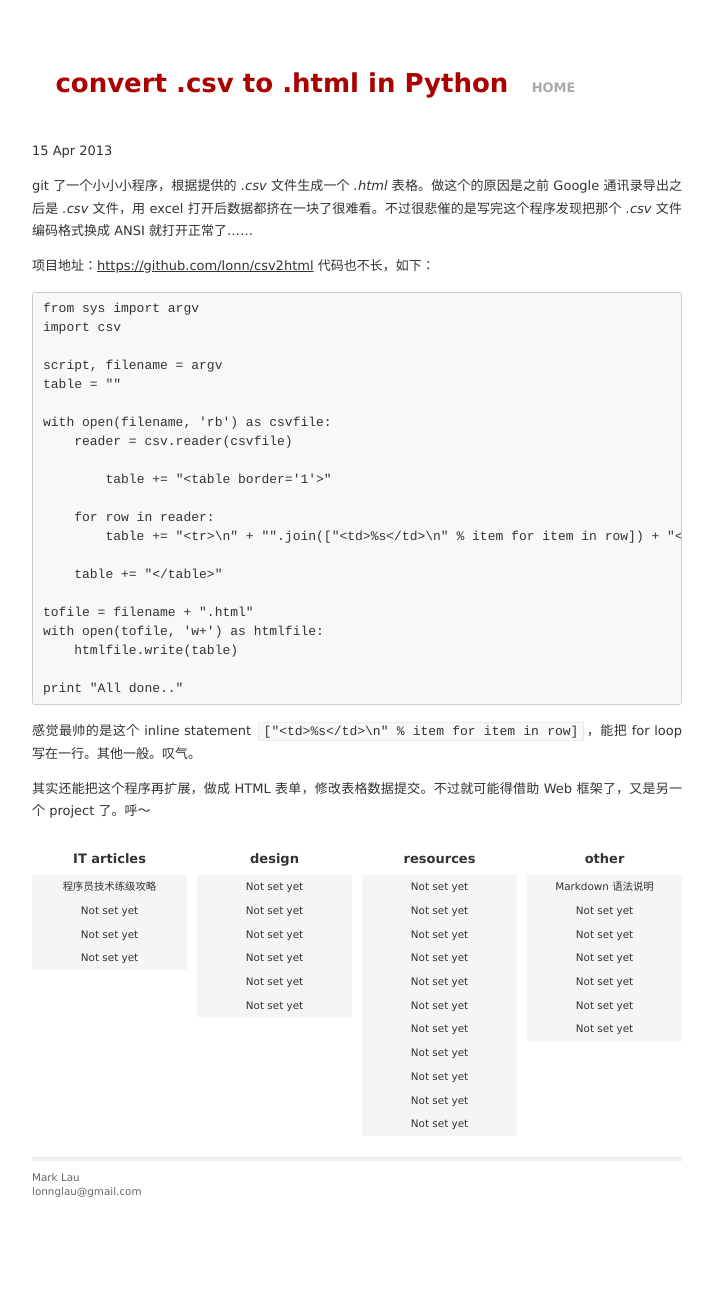
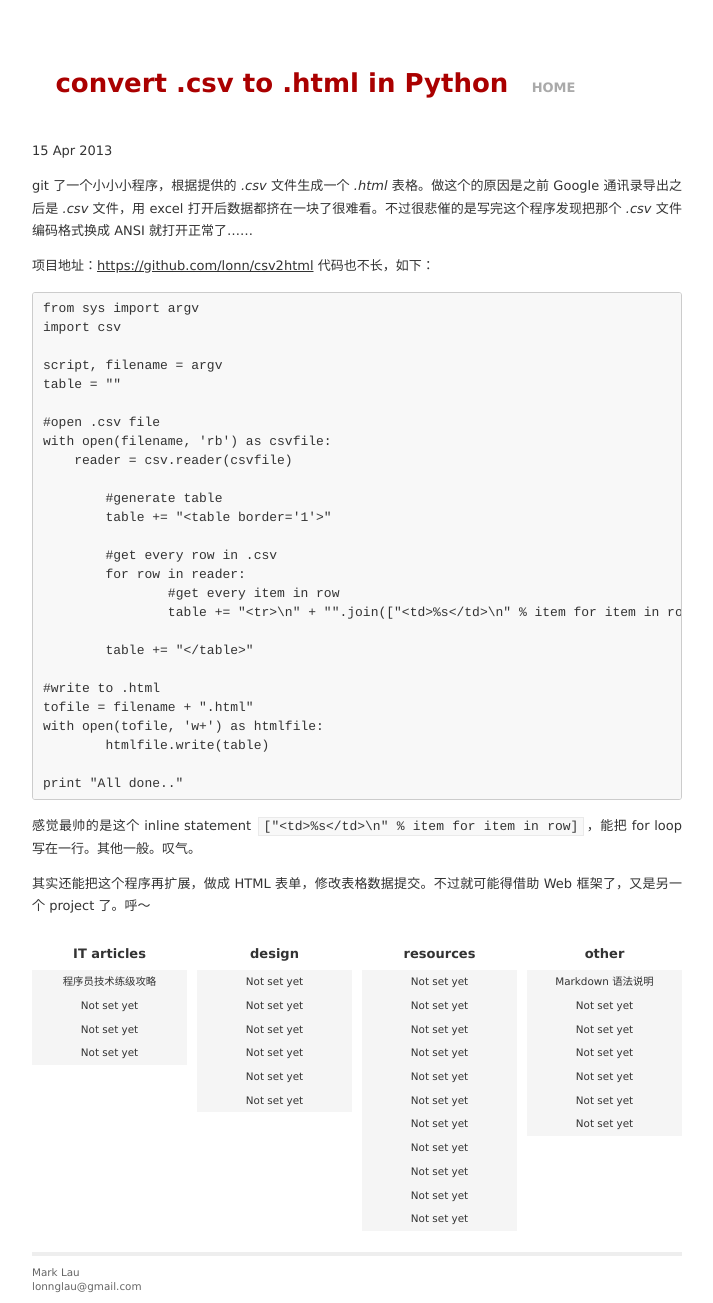
Before and after one commit to yuel/lonn.github.com, a Jekyll site: the page built from _posts/2013-04-15-py-proj1.md, in a window 1280 px wide. Shown: the whole page, without its empty margins (283-996 px from the left). Built offline with Jekyll 4.4.1, drawn with Linux system fonts in a browser that asks for light colours; before the commit the page ends 1208 px from its top, so only the background shows below that.

Commit message:
Update 2013-04-15-py-proj1.md

```diff
--- a/_posts/2013-04-15-py-proj1.md
+++ b/_posts/2013-04-15-py-proj1.md
@@ -14,19 +14,24 @@ git 了一个小小小程序，根据提供的 *.csv* 文件生成一个 *.html*
     script, filename = argv
     table = ""
 
+    #open .csv file
     with open(filename, 'rb') as csvfile:
         reader = csv.reader(csvfile)
 
+    	#generate table
     	table += "<table border='1'>"
 
-        for row in reader:
-            table += "<tr>\n" + "".join(["<td>%s</td>\n" % item for item in row]) + "</tr>\n"
+    	#get every row in .csv
+    	for row in reader:
+    		#get every item in row
+    		table += "<tr>\n" + "".join(["<td>%s</td>\n" % item for item in row]) + "</tr>\n"
 
-        table += "</table>"
+    	table += "</table>"
 
+    #write to .html
     tofile = filename + ".html"
     with open(tofile, 'w+') as htmlfile:
-        htmlfile.write(table)
+    	htmlfile.write(table)
 
     print "All done.."
 
```
